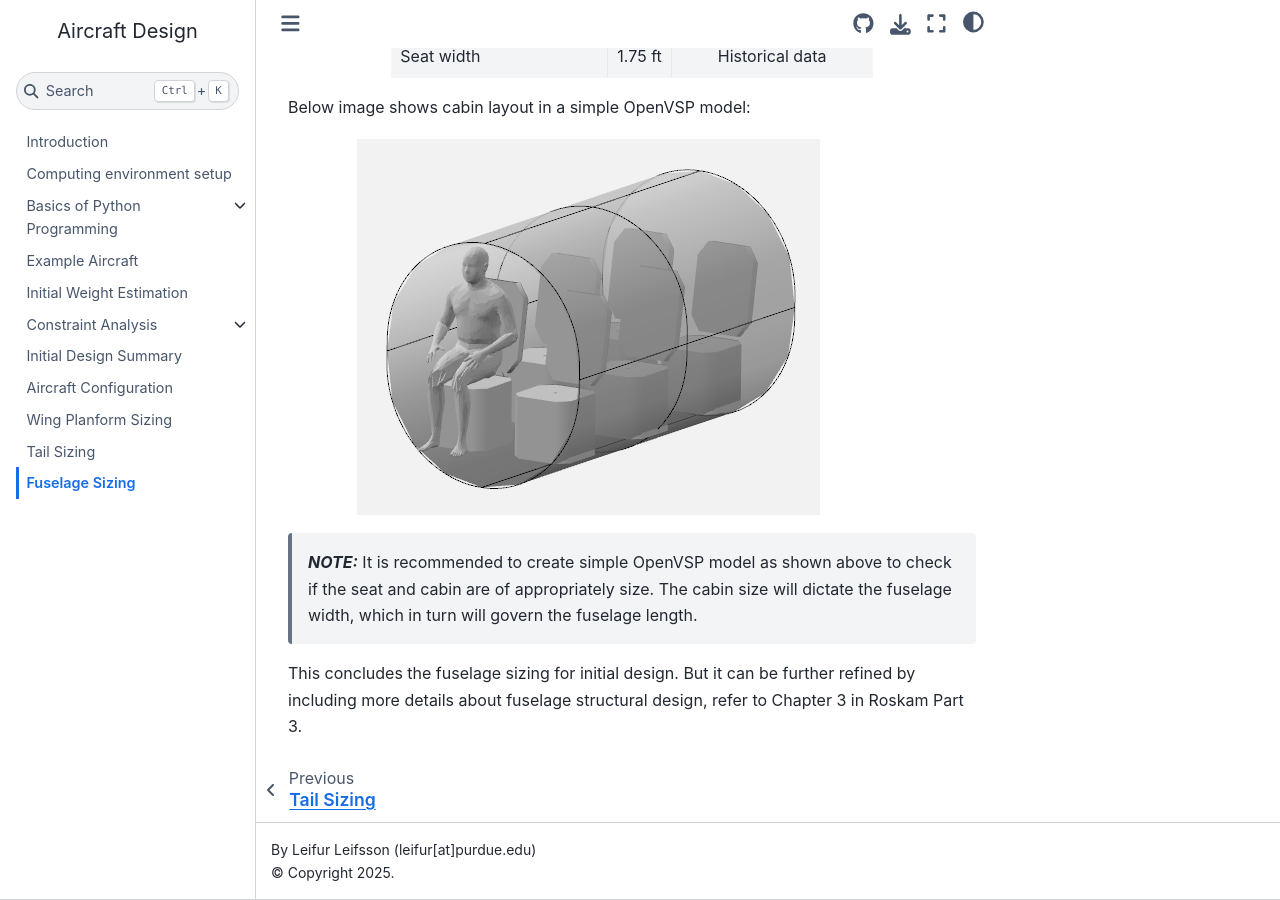
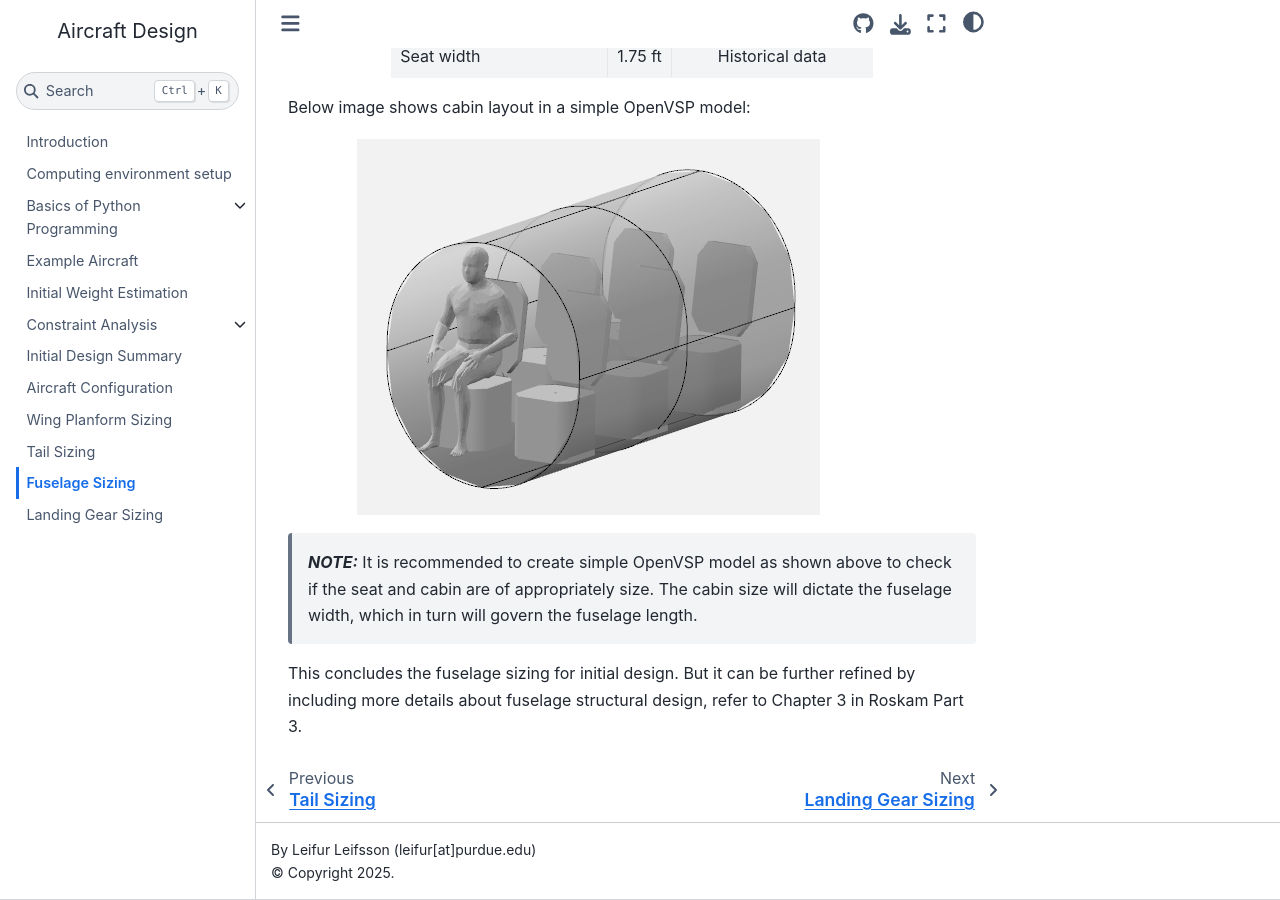
Before and after one commit to ComputationalDesignLab/aircraft-design, a Jupyter Book: the page built from book/fuselage.md, in a window 1280 px wide and 900 px high, scrolled down 1392 px. Built offline with Jupyter Book 1.0.4 settings and Sphinx 7.4.7 and the Sphinx Book theme 1.1.4, drawn with Linux system fonts in a browser that asks for light colours.

Commit message:
finalized initial LG sizing

```diff
--- a/book/_toc.yml
+++ b/book/_toc.yml
@@ -21,3 +21,4 @@
   - file: wing_layout
   - file: tail_sizing
   - file: fuselage
+  - file: landing_gear
```
Also changed, not shown: book/landing_gear.ipynb.
